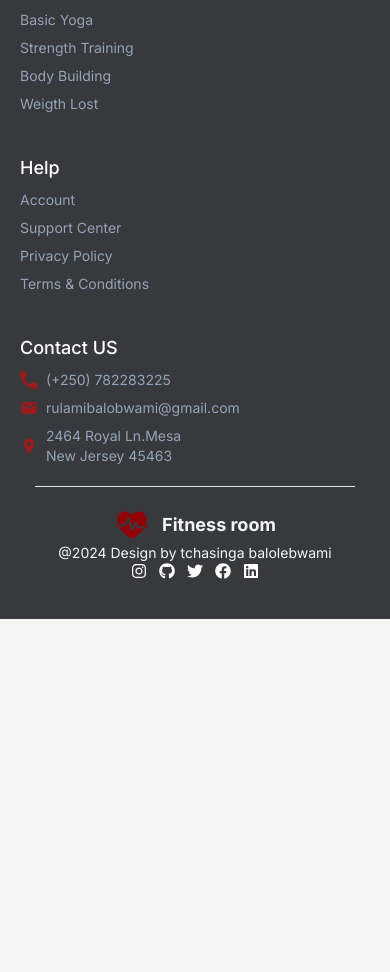
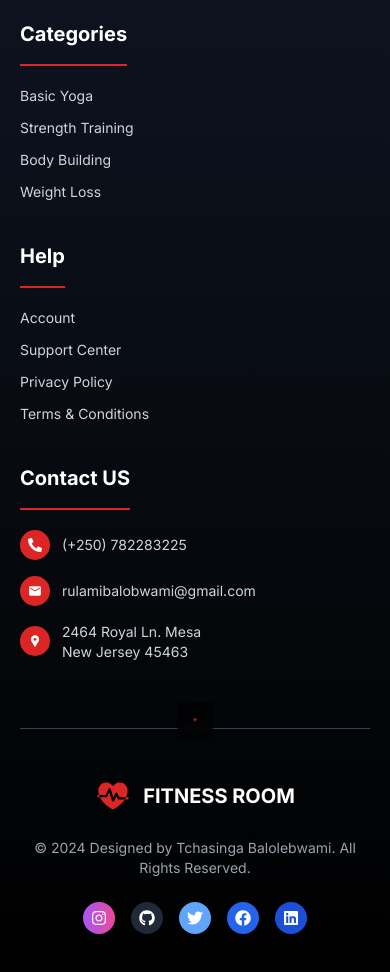
Before and after one commit to tchasinga/gym-rooms, a Next.js app: page / in a window 390 px wide. Shown: the part 5468-6440 px from the top of the page. Before the commit the page ends 6087 px from the top, so only its background shows below. Built offline with nearby package versions, Linux system fonts and the light colour scheme.

Commit message:
refactor MyFooter component for improved layout, styling, and responsiveness

```diff
--- a/src/app/components/MyFooter.jsx
+++ b/src/app/components/MyFooter.jsx
@@ -1,73 +1,95 @@
 "use client";
 
 import React from "react";
-import { FaPhoneAlt, FaInstagram, FaGithub , FaTwitter, FaFacebook , FaLinkedin } from "react-icons/fa";
+import { FaPhoneAlt, FaInstagram, FaGithub, FaTwitter, FaFacebook, FaLinkedin } from "react-icons/fa";
 import { IoFitness } from "react-icons/io5";
 import { MdEmail } from "react-icons/md";
 import { MdLocationPin } from "react-icons/md";
 
-// etttt
-
 export default function MyFooter() {
   return (
-    <div className="pt-10 pb-10 max-w-6xl mx-auto">
-      <div className="max-w-6xl mx-auto p-5 items-center justify-evenly flex gap-10  w-full myfirstgridin">
+    <div className="bg-gradient-to-b from-gray-900 to-black pt-16 pb-10 w-full">
+      <div className="max-w-7xl mx-auto px-5 lg:px-10">
+        {/* Main Footer Content */}
+        <div className="grid grid-cols-1 md:grid-cols-2 lg:grid-cols-4 gap-10 mb-12">
+          {/* Company Section */}
           <div className="text-white">
-          <h1 className="text-lg font-medium pb-2">Company</h1>
-          <div className="flex flex-col gap-2">
-            <p className="text-sm text-slate-400">About us</p>
-            <p className="text-sm text-slate-400">Why us</p>
-            <p className="text-sm text-slate-400">Security</p>
-            <p className="text-sm text-slate-400">Partnership</p>
+            <h1 className="text-xl font-bold pb-4 border-b-2 border-red-600 inline-block">Company</h1>
+            <div className="flex flex-col gap-3 mt-5">
+              {['About us', 'Why us', 'Security', 'Partnership'].map((item) => (
+                <p
+                  key={item}
+                  className="text-sm text-gray-300 hover:text-white transition-colors duration-300 cursor-pointer hover:translate-x-1"
+                >
+                  {item}
+                </p>
+              ))}
             </div>
           </div>
 
+          {/* Categories Section */}
           <div className="text-white">
-          <h1 className="text-lg font-medium pb-2">Categories</h1>
-          <div className="flex flex-col gap-2">
-            <p className="text-sm text-slate-400">Basic Yoga</p>
-            <p className="text-sm text-slate-400">Strength Training</p>
-            <p className="text-sm text-slate-400">Body Building</p>
-            <p className="text-sm text-slate-400">Weigth Lost</p>
+            <h1 className="text-xl font-bold pb-4 border-b-2 border-red-600 inline-block">Categories</h1>
+            <div className="flex flex-col gap-3 mt-5">
+              {['Basic Yoga', 'Strength Training', 'Body Building', 'Weight Loss'].map((item) => (
+                <p
+                  key={item}
+                  className="text-sm text-gray-300 hover:text-white transition-colors duration-300 cursor-pointer hover:translate-x-1"
+                >
+                  {item}
+                </p>
+              ))}
             </div>
           </div>
 
+          {/* Help Section */}
           <div className="text-white">
-          <h1 className="text-lg font-medium pb-2">Help</h1>
-          <div className="flex flex-col gap-2">
-            <p className="text-sm text-slate-400">Account</p>
-            <p className="text-sm text-slate-400">Support Center</p>
-            <p className="text-sm text-slate-400">Privacy Policy</p>
-            <p className="text-sm text-slate-400">Terms & Conditions</p>
+            <h1 className="text-xl font-bold pb-4 border-b-2 border-red-600 inline-block">Help</h1>
+            <div className="flex flex-col gap-3 mt-5">
+              {['Account', 'Support Center', 'Privacy Policy', 'Terms & Conditions'].map((item) => (
+                <p
+                  key={item}
+                  className="text-sm text-gray-300 hover:text-white transition-colors duration-300 cursor-pointer hover:translate-x-1"
+                >
+                  {item}
+                </p>
+              ))}
             </div>
           </div>
 
+          {/* Contact Section */}
           <div className="text-white">
-          <h1 className="text-lg font-medium pb-2">Contact US</h1>
-          <div className="flex flex-col gap-2">
-            <div className="flex items-center gap-2 cursor-pointer">
-              <FaPhoneAlt className="text-red-800 text-lg" />
-              <a href="tel:+250782283225" className="">
-                <p className="text-sm text-slate-400 cursor-pointer">
+            <h1 className="text-xl font-bold pb-4 border-b-2 border-red-600 inline-block">Contact US</h1>
+            <div className="flex flex-col gap-4 mt-5">
+              <div className="flex items-center gap-3 group">
+                <div className="bg-red-600 p-2 rounded-full group-hover:rotate-12 transition-transform">
+                  <FaPhoneAlt className="text-white text-sm" />
+                </div>
+                <a href="tel:+250782283225" className="group-hover:text-red-400 transition-colors">
+                  <p className="text-sm text-gray-300 group-hover:text-white">
                     (+250) 782283225
                   </p>
                 </a>
               </div>
 
-            <div className="flex items-center gap-2 cursor-pointer">
-              <MdEmail className="text-red-800  text-lg" />
-              <a href="tchasingajacques@gmail.com" className="">
-                <p className="text-sm text-slate-400 cursor-pointer">
+              <div className="flex items-center gap-3 group">
+                <div className="bg-red-600 p-2 rounded-full group-hover:rotate-12 transition-transform">
+                  <MdEmail className="text-white text-sm" />
+                </div>
+                <a href="mailto:rulamibalobwami@gmail.com" className="group-hover:text-red-400 transition-colors">
+                  <p className="text-sm text-gray-300 group-hover:text-white">
                     rulamibalobwami@gmail.com
                   </p>
                 </a>
               </div>
 
-            <div className="flex items-center gap-2 cursor-pointer">
-              <MdLocationPin className="text-red-800  text-lg" />
-              <a href="tchasingajacques@gmail.com" className="">
-                <p className="text-sm text-slate-400 cursor-pointer">
-                  2464 Royal Ln.Mesa <br />
+              <div className="flex items-start gap-3 group">
+                <div className="bg-red-600 p-2 rounded-full group-hover:rotate-12 transition-transform mt-1">
+                  <MdLocationPin className="text-white text-sm" />
+                </div>
+                <a href="#" className="group-hover:text-red-400 transition-colors">
+                  <p className="text-sm text-gray-300 group-hover:text-white">
+                    2464 Royal Ln. Mesa<br />
                     New Jersey 45463
                   </p>
                 </a>
@@ -76,44 +98,46 @@ export default function MyFooter() {
           </div>
         </div>
 
-      <div className="relative mx-auto">
-      <hr className="w-[82%] max-w-6xl mx-auto text-slate-200" />
-        <div className="flex items-center justify-evenly pt-5 bottom-0 left-0 right-0 flex-wrap ">
-          <div className="flex items-center gap-3">
-            <IoFitness className="text-4xl text-slate-900 mytext animate__bounceIn animate__animated" />
-            <h1 className="text-lg font-bold text-gray-100">Fitness room</h1>
+        {/* Divider */}
+        <div className="relative my-8">
+          <div className="absolute inset-0 flex items-center">
+            <div className="w-full border-t border-gray-700"></div>
+          </div>
+          <div className="relative flex justify-center">
+            <IoFitness className="text-4xl text-red-600 bg-black px-4 animate-bounce" />
+          </div>
         </div>
 
-          <div className="">
-            <p className="text-sm text-slate-100">
-              @{new Date().getFullYear()} Design by tchasinga balolebwami <span className="myWrap">All Copyrights reservesed</span>
+        {/* Bottom Section */}
+        <div className="flex flex-col md:flex-row items-center justify-between gap-6">
+          <div className="flex items-center gap-3">
+            <IoFitness className="text-4xl text-red-600" />
+            <h1 className="text-xl font-bold text-white">FITNESS ROOM</h1>
+          </div>
+
+          <div className="text-center">
+            <p className="text-sm text-gray-400">
+              © {new Date().getFullYear()} Designed by Tchasinga Balolebwami. All Rights Reserved.
             </p>
           </div>
 
-          <div class="flex items-center gap-3 text-white">
-
-           <div className="">
-           <FaInstagram className="" />
+          <div className="flex items-center gap-4">
+            {[
+              { icon: <FaInstagram />, color: 'bg-gradient-to-r from-purple-500 to-pink-500' },
+              { icon: <FaGithub />, color: 'bg-gray-800' },
+              { icon: <FaTwitter />, color: 'bg-blue-400' },
+              { icon: <FaFacebook />, color: 'bg-blue-600' },
+              { icon: <FaLinkedin />, color: 'bg-blue-700' }
+            ].map((social, index) => (
+              <a
+                key={index}
+                href="#"
+                className={`${social.color} text-white p-2 rounded-full hover:scale-110 transition-transform duration-300`}
+              >
+                {social.icon}
+              </a>
+            ))}
           </div>
-
-           <div className="">
-           <FaGithub className="" />
-           </div>
-
-           <div className="">
-           <FaTwitter className="" />
-           </div>
-
-           <div className="">
-           <FaFacebook className="" />
-           </div>
-
-           <div className="">
-           <FaLinkedin className="" />
-           </div>
-
-          </div>
-
         </div>
       </div>
     </div>
```
Lines whose indentation alone changed are shown as unchanged.
